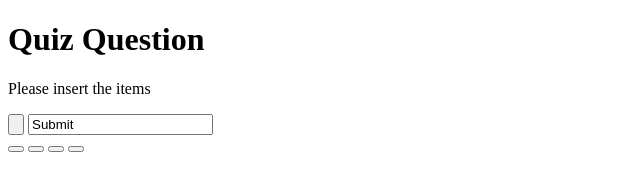
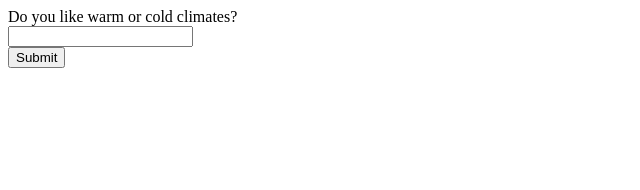
Before and after one commit to kevncrypting/front-end-group-project-gmkk, a plain HTML site: page quiz.html in a window 1280 px wide. Shown: the whole page, without its empty margins (0-640 px from the left). Drawn offline with Linux system fonts and the light colour scheme.

Commit message:
inital commit

```diff
--- a/quiz.html
+++ b/quiz.html
@@ -1,30 +1,17 @@
+
 <!DOCTYPE html>
 <html lang="en">
-
 <head>
     <meta charset="UTF-8">
     <meta http-equiv="X-UA-Compatible" content="IE=edge">
     <meta name="viewport" content="width=device-width, initial-scale=1.0">
     <title>Document</title>
 </head>
+<body>
+    <label>Do you like warm or cold climates?</label><br>
+    <input type="text" id="myText"><br>
+    <button type="button" id="myButton">Submit</button>
 
-<body>
-    <header>
-        <h1>Quiz Question</h1>
-    </header>
-    <section id="answer-boxs">
-        <form onsubmit="quiz()">
-            <p>Please insert the items</p>
-            <input type="button" id="box">
-            <input type="click" value="Submit">
-           </form>
-        <form action="onclick">
-            <button id="one"></button>
-            <button id="two"></button>
-            <button id="three"></button>
-            <button id="four"></button>
-        </form>
-    </section>
+    <script src="quiz.js"></script>
 </body>
-
 </html>
```
Also changed, not shown: js/quiz.js (+3 -15 lines).
